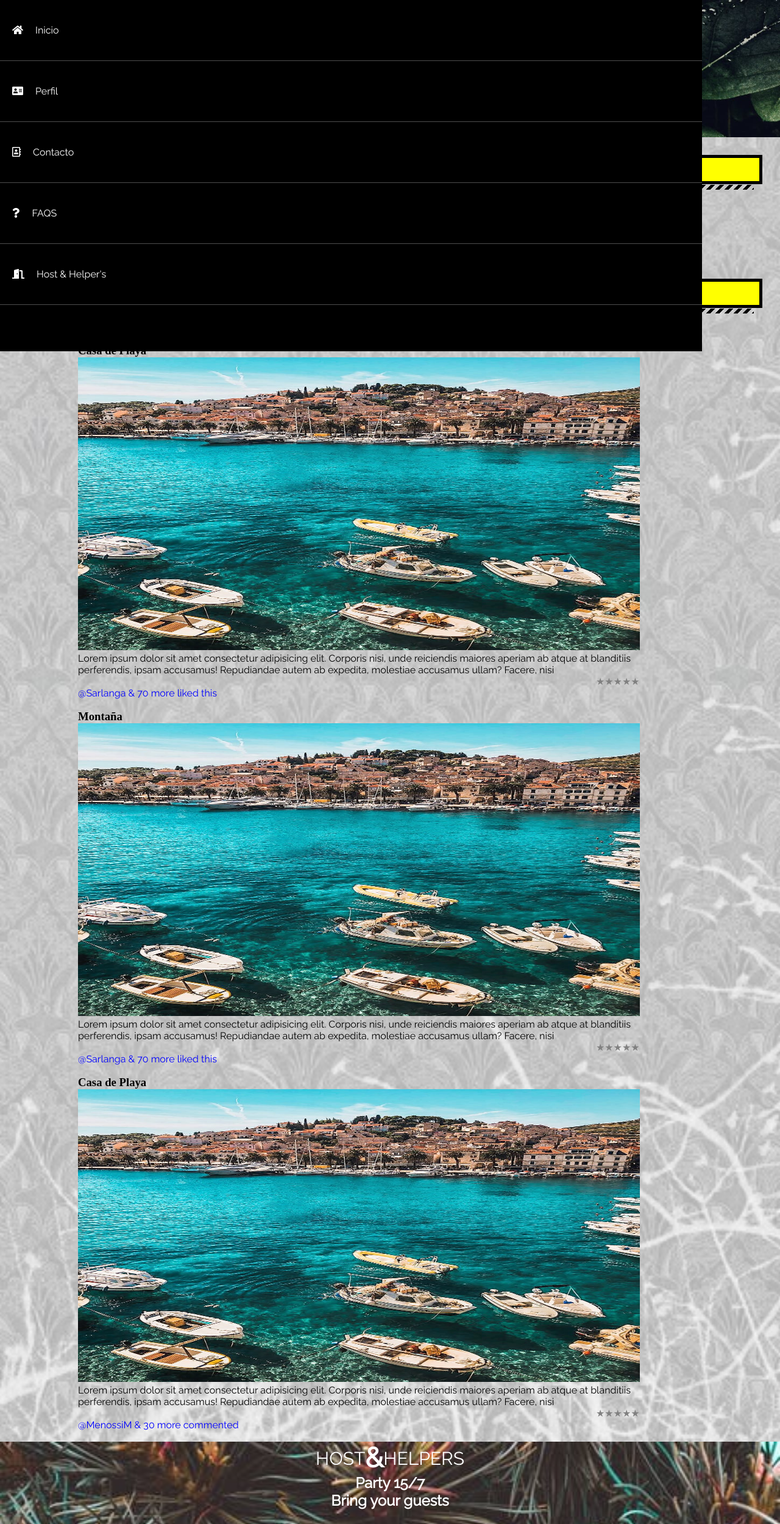
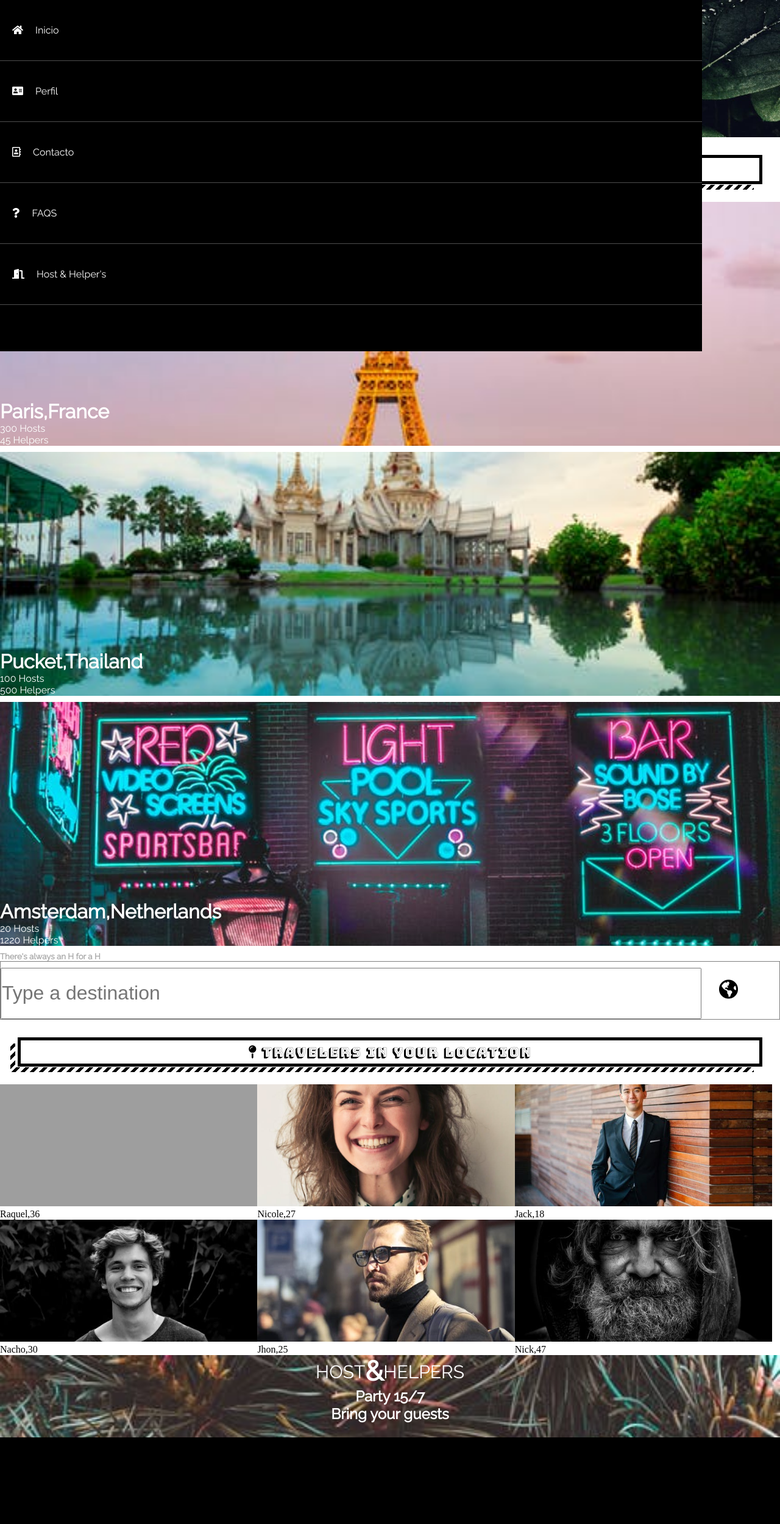
Before and after one commit to sjdelafuente/grupo5_redsocial, a PHP site: page /home.html in a window 1280 px wide. Shown: the part 65-2564 px from the top of the page at 61% size. After the commit the page ends 2422 px from the top, so only its background shows below. Run offline with PHP 8.4, Linux system fonts and the light colour scheme; some web fonts are replaced; grey boxes are pictures that could not be loaded.

Commit message:
Modificaciones pagina inicio

```diff
--- a/html/css/home.css
+++ b/html/css/home.css
@@ -8,7 +8,7 @@
     }
 
   body {
-      background-image: url("../img/white-wallpaper.jpg");
+
       background-repeat: no-repeat;
       background-position: center;
       background-size: cover;
@@ -137,7 +137,7 @@
       .btn.striped-shadow.white span {
         border-color: black;
         color:black;
-        background: yellow;
+        background: white;
       }
 
       .btn{
@@ -222,81 +222,160 @@
         background-position: 0 100%;
       }
 
-    /*Top users*/
 
-    .top-user-container{
-        margin-top: 10px;
-        display: flex;
-        flex-direction: row;
-        justify-content: center;
-        align-content: center;
-    }
-
-    .top-users{
-        width: 33%;
-        display: flex;
-        flex-direction: column;
-        align-items: center;
-    }
-
-    .top-users img{
-        border-radius:100%;
-        width: 90px;
-        border: 5px solid black;
-    }
-
-    .top-users p{
-        color: darkblue;
-        width: 90px;
-        justify-content: center;
-    }
 
 
         /* Experiencias que ofrece */
 
-        .places{
-            display: flex;
-            flex-direction: column;
-            align-items: center;
-            justify-content: center;
-            margin-top: 30px;
+        .oferta1{
+          background-image: url("../img/paris-1.jpeg");
+          background-repeat: no-repeat;
+          background-size: cover;
+          background-position: center;
+          margin-bottom: 10px;
+          height: 50vh;
+          display: flex;
+          flex-direction: column;
+          justify-content: flex-end;
 
         }
 
-        .places h2{
-            display: none;
+        .oferta1 h5{
+          font-family: 'Raleway', sans-serif;
+          font-size: 2em;
+          color: white;
+          display: block;
+
         }
 
-        .lugar{
-            width:80%;
+        .oferta1 p{
+          font-family: 'Raleway', sans-serif;
+          color: white;
         }
 
-        .lugar h4{
-            font-family: 'Raleway', sans-serif;
-            font-weight: bolder;
-            margin-bottom:10px;
-            font-size: 1em;
+        .oferta2{
+          background-image: url("../img/thailand1.jpeg");
+          background-repeat: no-repeat;
+          background-size: cover;
+          background-position: center;
+          margin-bottom: 10px;
+          height: 50vh;
+          display: flex;
+          flex-direction: column;
+          justify-content: flex-end;
+        }
 
+        .oferta2 h5{
+          font-family: 'Raleway', sans-serif;
+          font-size: 2em;
+          color: white;
+          display: block;
+
+        }
+
+        .oferta2 p{
+          font-family: 'Raleway', sans-serif;
+          color: white;
+        }
+
+        .oferta3{
+          background-image: url("../img/amsterdam1.jpeg");
+          background-repeat: no-repeat;
+          background-size: cover;
+          background-position: center;
+          margin-bottom: 10px;
+          height: 50vh;
+          display: flex;
+          flex-direction: column;
+          justify-content: flex-end;
+
+        }
+
+        .oferta3 h5{
+          font-family: 'Raleway', sans-serif;
+          font-size: 2em;
+          color: white;
+          display: block;
+
+        }
+
+        .oferta3 p{
+          font-family: 'Raleway', sans-serif;
+          color: white;
+        }
+
+
+        /* Encontra tu lugar*/
+
+        .find_your_place{
+          font-family: 'Raleway', sans-serif;
+          color: darkgray;
+          font-size: 1rem;
 
 
         }
 
-        .lugar img{
-            width:90%;
-            height:180px;
+        .search{
+          display: flex;
+          flex-direction: row;
+          border: 1px grey solid;
+
         }
+        .search input{
+          margin-top: 10px;
 
-        .lugar p{
-            width: 90%;
-            font-family: 'Raleway', sans-serif;
+
+          width:90%;
+          font-size: 2em;
 
         }
 
-        .recomendado-por{
-            width: 90%;
-            font-family: 'Raleway', sans-serif;
-            color: blue;
+        .search button{
+          background-color: transparent;
+          border: 0;
+          min-width: 0;
+          padding: 0;
+          width: auto;
+          font-size: 2em;
         }
+
+
+       /* Usuarios cerca de tu locacion*/
+
+       .users-near-location{
+         display: flex;
+         flex-direction: row;
+         flex-wrap: wrap;
+
+       }
+
+       .users-near-location .users{
+         width:33%;
+       }
+
+       .users img{
+         width: 100%;
+         height:200px;
+         object-fit: cover;
+         object-position: cover;
+         position: relative;
+       }
+
+       .users img:hover{
+         transform: scale(1.5);
+       }
+
+       .users p{
+
+
+
+       }
+
+
+
+
+
+
 
         /* Puntuacion de usuario*/
 
--- a/html/home.html
+++ b/html/home.html
@@ -7,6 +7,8 @@
     <link rel="stylesheet" href="https://use.fontawesome.com/releases/v5.7.0/css/all.css" integrity="sha384-lZN37f5QGtY3VHgisS14W3ExzMWZxybE1SJSEsQp9S+oqd12jhcu+A56Ebc1zFSJ" crossorigin="anonymous">
     <link href="https://fonts.googleapis.com/css?family=Luckiest+Guy&display=swap" rel="stylesheet">
     <link href="https://fonts.googleapis.com/css?family=Bungee+Inline|Bungee+Outline|Bungee+Shade|Raleway|Roboto&display=swap" rel="stylesheet">
+
+
     <link rel="stylesheet" href="css/home.css">
     <title>HostHelper - HOME</title>
 </head>
@@ -36,113 +38,100 @@
             <div class="botonera">
 
                 <button class="btn striped-shadow white">
-                    <span><i class="fas fa-star"></i></i>TOP USERS</span>
+                    <span><i class="fas fa-plane"></i></i>FIND YOUR NEXT ADVENTURE</span>
                 </button>
             </div>
     </div>
 
-    <section class="top-user-container">
-        <article class="top-users">
-                <img src="img/review-1.jpeg" alt="foto1">
-                <p>@MenossiM</p>
+    <section>
+
+       <article class="oferta1">
 
 
-        </article>
-
-        <article class="top-users">
-                <img src="img/review-3.jpeg" alt="foto1">
-                <p>@Sarlanga</p>
+            <h5>Paris,France</h5>
+            <p>300 Hosts</p>
+            <p>45 Helpers</p>
 
 
-        </article>
-        <article class="top-users">
-                <img src="img/review-1.jpeg" alt="foto1">
-                <p>@MarioBorges14</p>
+
+       </article>
+
+       <article class="oferta2">
+
+            <h5>Pucket,Thailand</h5>
+            <p>100 Hosts</p>
+            <p>500 Helpers</p>
 
 
-        </article>
+       </article>
+
+
+       <article class="oferta3">
+            <h5>Amsterdam,Netherlands</h5>
+            <p>20 Hosts</p>
+            <p>1220 Helpers</p>
+
+
+       </article>
+
+
 
 
     </section>
+
+    <div class="find_your_place">
+        <h5>There's always an H for a H</h5>
+
+        <div class="search">
+
+            <input type="search" name="buscador" placeholder="Type a destination">
+            <button type="submit"><span><i class="fas fa-globe-americas"></i></span></button>
+
+
+        </div>
+
+
+
+    </div>
 
     <div class="botonera-container">
 
             <div class="botonera">
 
                 <button class="btn striped-shadow white">
-                    <span><i class="fas fa-star"></i></i>Best places to vistit</span>
+                    <span><i class="fas fa-map-pin"></i></i> Travelers in your location</span>
                 </button>
+            </div>
+
+            <div class="users-near-location">
+                    <div class="users">
+                            <img src="img/usuario1.jpg" alt="user1">
+                            <p>Raquel,36</p>
+                    </div>
+                    <div class="users">
+                            <img src="img/usuario2.jpeg" alt="user2">
+                            <p>Nicole,27</p>
+                    </div>
+                    <div class="users">
+                            <img src="img/usuario3.jpeg" alt="user3">
+                            <p>Jack,18</p>
+                    </div>
+                    <div class="users">
+                            <img src="img/usuario4.jpeg" alt="user4">
+                            <p>Nacho,30</p>
+                    </div>
+                    <div class="users">
+                            <img src="img/usuario6.jpeg" alt="user5">
+                            <p>Jhon,25</p>
+                    </div>
+                    <div class="users">
+                            <img src="img/usuario5.jpg" alt="user5">
+                            <p>Nick,47</p>
+                    </div>
+
             </div>
     </div>
 
-    <section class="places">
-
-            <article class="lugar">
-                <h3>Casa de Playa</h3>
-                <img src="img/Helper.jpeg" alt="image">
-                <p>Lorem ipsum dolor sit amet consectetur adipisicing elit. Corporis nisi, unde reiciendis maiores aperiam ab atque at blanditiis perferendis, ipsam accusamus! Repudiandae autem ab expedita, molestiae accusamus ullam? Facere, nisi</p>
-                <form>
-                        <p class="clasificacion">
-                          <input id="radio1" type="radio" name="estrellas" value="5"><!--
-                          --><label for="radio1">★</label><!--
-                          --><input id="radio2" type="radio" name="estrellas" value="4"><!--
-                          --><label for="radio2">★</label><!--
-                          --><input id="radio3" type="radio" name="estrellas" value="3"><!--
-                          --><label for="radio3">★</label><!--
-                          --><input id="radio4" type="radio" name="estrellas" value="2"><!--
-                          --><label for="radio4">★</label><!--
-                          --><input id="radio5" type="radio" name="estrellas" value="1"><!--
-                          --><label for="radio5">★</label>
-                        </p>
-                        <p class="recomendado-por">@Sarlanga & 70 more liked this</p>
-                        <br>
-                      </form>
-            </article>
-            <article class="lugar">
-                    <h3>Montaña</h3>
-                    <img src="img/Helper.jpeg" alt="image">
-                    <p>Lorem ipsum dolor sit amet consectetur adipisicing elit. Corporis nisi, unde reiciendis maiores aperiam ab atque at blanditiis perferendis, ipsam accusamus! Repudiandae autem ab expedita, molestiae accusamus ullam? Facere, nisi</p>
-                    <form>
-                            <p class="clasificacion">
-                              <input id="radio1" type="radio" name="estrellas" value="5"><!--
-                              --><label for="radio1">★</label><!--
-                              --><input id="radio2" type="radio" name="estrellas" value="4"><!--
-                              --><label for="radio2">★</label><!--
-                              --><input id="radio3" type="radio" name="estrellas" value="3"><!--
-                              --><label for="radio3">★</label><!--
-                              --><input id="radio4" type="radio" name="estrellas" value="2"><!--
-                              --><label for="radio4">★</label><!--
-                              --><input id="radio5" type="radio" name="estrellas" value="1"><!--
-                              --><label for="radio5">★</label>
-                            </p>
-                            <p class="recomendado-por">@Sarlanga & 70 more liked this</p>
-                             <br>
-                        </form>
-            </article>
-
-             <article class="lugar">
-                    <h3>Casa de Playa</h3>
-                    <img src="img/Helper.jpeg" alt="image">
-                    <p>Lorem ipsum dolor sit amet consectetur adipisicing elit. Corporis nisi, unde reiciendis maiores aperiam ab atque at blanditiis perferendis, ipsam accusamus! Repudiandae autem ab expedita, molestiae accusamus ullam? Facere, nisi</p>
-                    <form>
-                            <p class="clasificacion">
-                              <input id="radio1" type="radio" name="estrellas" value="5"><!--
-                              --><label for="radio1">★</label><!--
-                              --><input id="radio2" type="radio" name="estrellas" value="4"><!--
-                              --><label for="radio2">★</label><!--
-                              --><input id="radio3" type="radio" name="estrellas" value="3"><!--
-                              --><label for="radio3">★</label><!--
-                              --><input id="radio4" type="radio" name="estrellas" value="2"><!--
-                              --><label for="radio4">★</label><!--
-                              --><input id="radio5" type="radio" name="estrellas" value="1"><!--
-                              --><label for="radio5">★</label>
-                            </p>
-                            <p class="recomendado-por">@MenossiM & 30 more commented</p>
-                            <br>
-                          </form>
-            </article>
-
-         </section>
 
         <section class="publicidad">
             <article class="publicidad-banner">
```
Also changed, not shown: html/img/amsterdam1.jpeg (added), html/img/paris-1.jpeg (added), html/img/paris-2.jpeg (added), html/img/paris-3.jpeg (added), html/img/thailand1.jpeg (added), html/img/thailand2.jpeg (added), html/img/thailand3.jpeg (added), html/img/usuario2.jpeg (added), html/img/usuario3.jpeg (added), html/img/usuario4.jpeg (added), html/img/usuario5.jpg (added), html/img/usuario6.jpeg (added), 2 other files.
